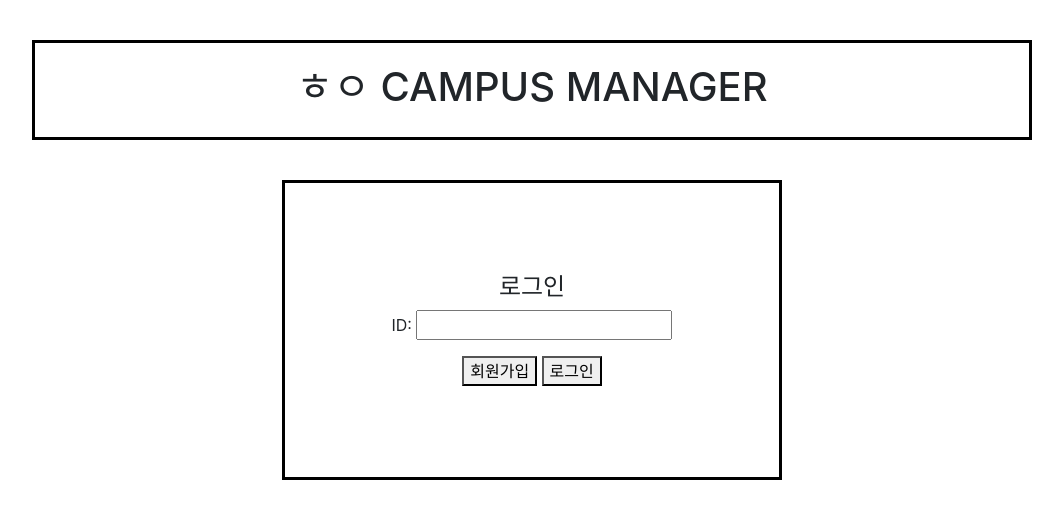
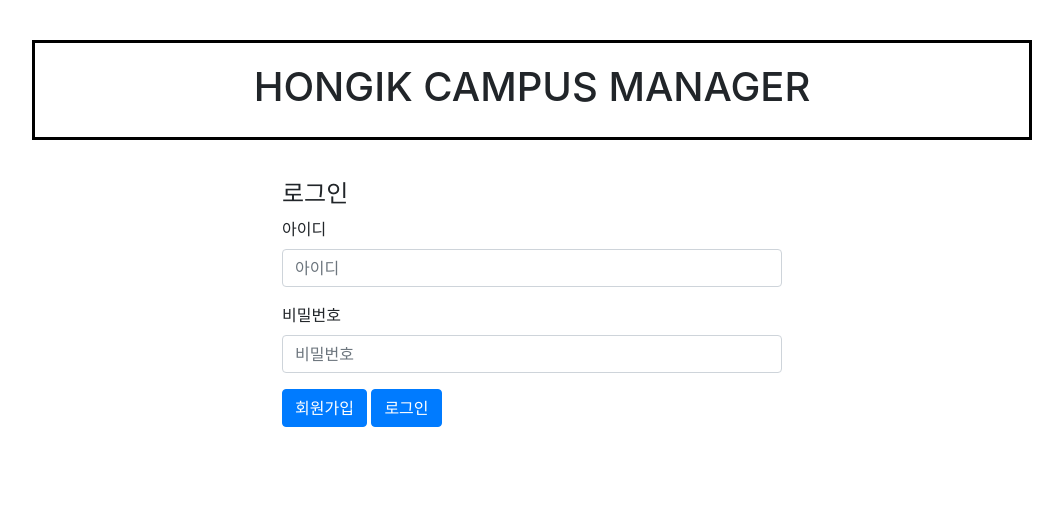
Before and after one commit to suy2on/webex_manager_project, a Flask app: page / in a window 1280 px wide. Shown: the top 519 px of the page, without its empty margins (108-1171 px from the left). Run offline with Flask 2, Linux system fonts and the light colour scheme; some libraries are stand-ins or nearby versions.

Commit message:
join update
problem: data was not stored in db

```diff
--- a/app.py
+++ b/app.py
@@ -1,44 +1,63 @@
-from flask import Flask, render_template, jsonify, request
+from flask import Flask, render_template, jsonify, request, redirect, session
 import requests
 from bs4 import BeautifulSoup
 from pymongo import MongoClient  # pymongo를 임포트 하기(패키지 인스톨 먼저 해야겠죠?)
+import os
+from models import db, User
 
 app = Flask(__name__)
 client = MongoClient('localhost', 27017)  # mongoDB는 27017 포트로 돌아갑니다.
-db = client.dbsparta  # 'dbsparta'라는 이름의 db를 만들거나 사용합니다.
-
+db2 = client.dbsparta  # 'dbsparta'라는 이름의 db를 만들거나 사용합니다.
 
 
 ## HTML을 주는 부분
 @app.route('/')
-def home():
-    return render_template('index.html')
+def login():
+    return render_template('login.html')
 
 
+@app.route('/join', methods=['POST'])
+def join():
+    # 가입정보 넘겨받기
+    id_receive = request.form['id_give']
+    pw_receive = request.form['pw_give']
+    name_receive = request.form['name_give']
+    print(id_receive)
 
-@app.route('/join', methods=['GET'])
-def user_data():
-    #db에서 회원정보가져오기
-    all_users= list(db.users.find({}, {'_id': False}))
+    # if not (id_receive and name_receive and pw_receive and repw_receive):
+    # return "모두 입력해주세요"
+    # elif pw_receive != repw_receive:
+    # return "비밀번호를 확인해주세요"
 
-    return jsonify({'result': 'success', 'msg': 'GET 연결되었습니다!', 'data': all_users})
+    #db에저장
+    user = User()
+    user.password = pw_receive
+    user.userid = id_receive
+    user.username = name_receive
+    db.session.add(user)
+    db.session.commit()
 
-@app.route('/join', methods=['POST'])
-def add_id():
-    # 가입정보 넘겨받기
-    id_receive=request.form['id_give']
-    name_receive=request.form['name_give']
-    # 넘겨받은 정보 db에 저장
-    doc = {
-        'id': id_receive,
-        'name': name_receive,
-        'subject_url': {},
-        'subject_name': [],
-        'subject_hw': {},
-    }
-    db.users.insert_one(doc)
-    return jsonify({'result': 'success', 'msg': 'POST 연결되었습니다!'})
+    return jsonify({'result': 'success', 'msg': '회원가입완료!'})
+
+
+# @app.route('/home', methods=['GET'])
+# def user_name():
+# db에서 로그인한 user의 이름가져오기
+# name
+# 이름넘겨주기
+# return jsonify({'result': 'success', 'data':name})
 
 
 if __name__ == '__main__':
+    basedir = os.path.abspath(os.path.dirname(__file__))  # database 경로를 절대경로로 설정함
+    dbfile = os.path.join(basedir, 'db.sqlite')  # 데이터베이스 이름과 경로
+    app.config['SQLALCHEMY_DATABASE_URI'] = 'sqlite:///' + dbfile
+    app.config['SQLALCHEMY_COMMIT_ON_TEARDOWN'] = True  # 사용자에게 원하는 정보를 전달완료했을때가 TEARDOWN, 그 순간마다 COMMIT을 하도록 한다.라는 설정
+    # 여러가지 쌓아져있던 동작들을 Commit을 해주어야 데이터베이스에 반영됨. 이러한 단위들은 트렌젝션이라고함.
+    app.config['SQLALCHEMY_TRACK_MODIFICATIONS'] = False  # True하면 warrnig메시지 유발,
+
+    db.init_app(app)  # 초기화 후 db.app에 app으로 명시적으로 넣어줌
+    db.app = app
+    db.create_all()  # 이 명령이 있어야 생성됨. DB가
+
     app.run('0.0.0.0', port=5000, debug=True)
--- a/templates/index.html
+++ /dev/null
@@ -1,136 +0,0 @@
-<!DOCTYPE html>
-<html lang="en">
-<head>
-    <meta charset="UTF-8">
-    <title>ㅎㅇ campus manager 로그인페이지</title>
-    <!-- Required meta tags -->
-    <meta name="viewport" content="width=device-width, initial-scale=1, shrink-to-fit=no">
-    <!-- Bootstrap CSS -->
-    <link rel="stylesheet" href="https://maxcdn.bootstrapcdn.com/bootstrap/4.0.0/css/bootstrap.min.css"
-          integrity="sha384-Gn5384xqQ1aoWXA+058RXPxPg6fy4IWvTNh0E263XmFcJlSAwiGgFAW/dAiS6JXm"
-          crossorigin="anonymous">
-    <!-- JS -->
-    <script src="https://ajax.googleapis.com/ajax/libs/jquery/3.5.1/jquery.min.js"></script>
-    <script src="https://cdnjs.cloudflare.com/ajax/libs/popper.js/1.12.9/umd/popper.min.js"
-            integrity="sha384-ApNbgh9B+Y1QKtv3Rn7W3mgPxhU9K/ScQsAP7hUibX39j7fakFPskvXusvfa0b4Q"
-            crossorigin="anonymous"></script>
-    <script type="text/javascript">
-        $(document).ready(function () {
-
-        });
-
-        let id
-
-        function openClose() {
-            // add-box의 display 값이 block 이면(= 눈에 보이면)
-            if ($(".join-box").css("display") == "block") {
-                // add-box를 가리고
-                $(".join-box").hide();
-            } else {
-                // 아니면(눈에 보이지 않으면) post-box를 펴라
-                $(".join-box").show();
-            }
-        }
-
-        function join() {
-            id = $('.new-id').val()
-            let name = $('.new-name').val()
-
-            $.ajax({
-                type: "GET",
-                url: "/join",
-                data: {},
-                success: function (response) {
-                    if (response["result"] == "success") {
-                        let all_users = response['data']
-                        let pass = 0
-
-                        for (let i = 0; i < all_users.length; i++) {
-                            let old_id = all_users[i]['id']
-                            if (old_id == id) {
-                                pass = 1
-                                break
-                            }
-
-                        }
-
-                        if (pass) {
-                            $.ajax({
-                                type: "POST",
-                                url: "/join",
-                                data: {'url_give': url, 'comment_give': comment},
-                                success: function (response) { // 성공하면
-                                    if (response["result"] == "success") {
-
-                                        location.reload()
-                                    }
-                                }
-                            })
-                        }
-                        else
-                            alert('이미있는 아이디입니다.')
-                    }
-                }
-            })
-        }
-
-
-    </script>
-    <style type="text/css">
-        .title {
-            width: 1000px;
-            height: 100px;
-            border-style: solid;
-            border-color: black;
-            text-align: center;
-            margin: 40px auto;
-            padding-top: 20px;
-        }
-
-        .login-box, .join-box {
-            width: 500px;
-            height: 300px;
-            border-style: solid;
-            border-color: black;
-            text-align: center;
-            margin: 40px auto;
-            padding-top: 90px;
-
-        }
-
-
-    </style>
-</head>
-<body>
-<div class="title">
-    <h1>ㅎㅇ CAMPUS MANAGER</h1>
-
-</div>
-<div class="login-box">
-    <h4>
-        로그인
-    </h4>
-    <p>
-        ID: <input class="id">
-    </p>
-    <p>
-        <button onclick="openClose()">회원가입</button>
-        <button>로그인</button>
-    </p>
-</div>
-<div class="join-box" style="display: none">
-    <h4>
-        회원가입
-    </h4>
-    <p>
-        ID: <input class="new-id">
-    </p>
-    <p>
-        이름: <input class="new-name">
-    </p>
-    <p>
-        <button>가입하기</button>
-    </p>
-</div>
-</body>
-</html>
--- /dev/null
+++ b/templates/login.html
@@ -0,0 +1,147 @@
+<!DOCTYPE html>
+<html lang="en">
+<head>
+    <meta charset="UTF-8">
+    <title>ㅎㅇ campus manager 로그인페이지</title>
+    <!-- Required meta tags -->
+    <meta name="viewport" content="width=device-width, initial-scale=1, shrink-to-fit=no">
+    <!-- Bootstrap CSS -->
+    <link rel="stylesheet" href="https://maxcdn.bootstrapcdn.com/bootstrap/4.0.0/css/bootstrap.min.css"
+          integrity="sha384-Gn5384xqQ1aoWXA+058RXPxPg6fy4IWvTNh0E263XmFcJlSAwiGgFAW/dAiS6JXm"
+          crossorigin="anonymous">
+    <!-- JS -->
+    <script src="https://ajax.googleapis.com/ajax/libs/jquery/3.5.1/jquery.min.js"></script>
+    <script src="https://cdnjs.cloudflare.com/ajax/libs/popper.js/1.12.9/umd/popper.min.js"
+            integrity="sha384-ApNbgh9B+Y1QKtv3Rn7W3mgPxhU9K/ScQsAP7hUibX39j7fakFPskvXusvfa0b4Q"
+            crossorigin="anonymous"></script>
+    <script type="text/javascript">
+        $(document).ready(function () {
+
+        });
+
+
+        function openClose() {
+            // add-box의 display 값이 block 이면(= 눈에 보이면)
+            if ($(".join-box").css("display") == "block") {
+                // add-box를 가리고
+                $(".join-box").hide();
+            } else {
+                // 아니면(눈에 보이지 않으면) post-box를 펴라
+                $(".join-box").show();
+            }
+        }
+
+        function join() {
+            let id = $('#userid').val()
+            let name = $('#username').val()
+            let pw = $('#password').val()
+            let repw = $('#re_password').val()
+
+            if (!(id && name && pw && repw))
+                alert("모두 입력해주세요")
+            else if (pw != repw)
+                alert("비밀번호를 확인해주세요")
+            else {
+                $.ajax({
+                    type: "POST",
+                    url: "/join",
+                    data: {
+                        'id_give': id,
+                        'name_give': name,
+                        'pw_give': pw
+                    },
+                    success: function (response) { // 서버에서 준 결과를 response라는 변수에 담음
+                        if (response['result'] == 'success') {
+                            alert(response['msg'])
+                            location.reload()
+                        }
+                    }
+                })
+
+            }
+        }
+
+
+    </script>
+    <style type="text/css">
+        .title {
+            width: 1000px;
+            height: 100px;
+            border-style: solid;
+            border-color: black;
+            text-align: center;
+            margin: 40px auto;
+            padding-top: 20px;
+        }
+
+        .join-box {
+            margin: auto;
+            width: 500px;
+            height: 450px;
+
+        }
+
+        .login-box {
+            width: 500px;
+            height: 300px;
+            margin: auto;
+
+        }
+
+
+    </style>
+</head>
+<body>
+<div class="title">
+    <h1>HONGIK CAMPUS MANAGER</h1>
+
+</div>
+<div class="login-box">
+    <h4>
+        로그인
+    </h4>
+    <form>
+        <div class="form-group">
+            <label for="userid">아이디</label>
+            <input type="text" class="form-control" id="id" placeholder="아이디" name="id_give"/>
+
+        </div>
+        <div class="form-group">
+            <label for="password">비밀번호</label>
+            <input type="password" class="form-control" id="pw" placeholder="비밀번호" name="pw_give"/>
+        </div>
+    </form>
+    <button type="submit" class="btn btn-primary" onclick="openClose()">회원가입</button>
+    <button type="submit" class="btn btn-primary">로그인</button>
+
+
+</div>
+<div class="join-box" style="display: none">
+    <h4>
+        회원가입
+    </h4>
+    <form>
+        <div class="form-group">
+            <label for="userid">아이디</label>
+            <input type="text" class="form-control" id="userid" placeholder="아이디" name="id_give"/>
+            <!-- 마지막에 name과 app.py의 get 메소드 사용하는 부분이 일치해야 상응한다 -->
+        </div>
+        <div class="form-group">
+            <label for="username">사용자 이름</label>
+            <input type="text" class="form-control" id="username" placeholder="사용자 이름" name="name_give"/>
+
+        </div>
+        <div class="form-group">
+            <label for="password">비밀번호</label>
+            <input type="password" class="form-control" id="password" placeholder="비밀번호" name="pw_give"/>
+        </div>
+        <div class="form-group">
+            <label for="re_password">비밀번호확인</label>
+            <input type="password" class="form-control" id="re_password" placeholder="비밀번호확인" name="repw_give"/>
+        </div>
+    </form>
+    <button type="submit" class="btn btn-primary" onclick="join()">등록</button>
+
+</div>
+</body>
+</html>
```
Also changed, not shown: models.py (added, +9 -0 lines), templates/home.html (+21 -3 lines), db.sqlite (added).
